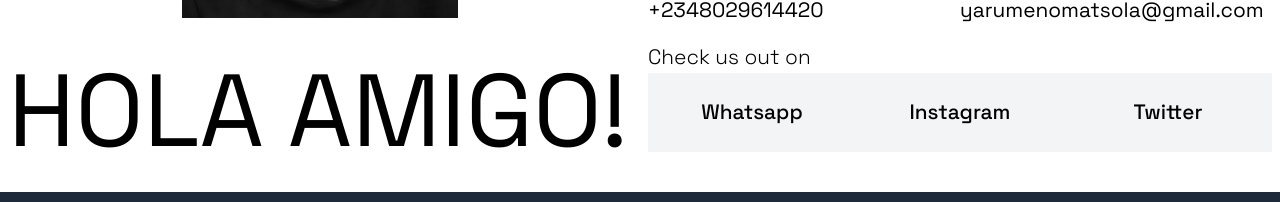
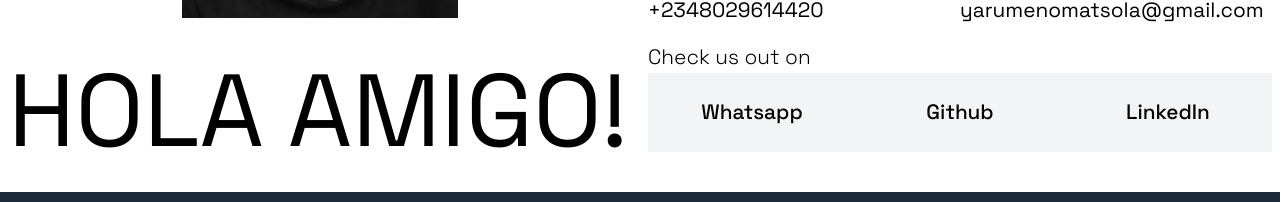
Before and after one commit to Omat-hub/omatsola_portfolio, a React (Vite) app: page /contact in a window 1280 px wide. Shown: the part 568-770 px from the top of the page. Built offline with nearby package versions, Linux system fonts and the light colour scheme.

Commit message:
anchor links

```diff
--- a/src/screens/About.jsx
+++ b/src/screens/About.jsx
@@ -103,22 +103,22 @@ const About = () => {
 
             <div className="flex flex-row text-center text-base md:text-lg font-medium justify-between">
             <a
-                href="#projects"
+                href="https://wa.me/qr/4CBTXBLTT4APO1"
                 className="flex-1 py-8  w-full    hover:bg-green-300 transition bg-gray-100"
               >
                 Whatsapp
               </a>
               <a
-                href="#projects"
+                href="https://github.com/Omat-hubs"
                 className="flex-1 py-8  w-full   hover:bg-red-300 transition bg-gray-100"
               >
-                Instagram
+                Github
               </a>
               <a
-                href="#projects"
+                href="https://www.linkedin.com/in/omatsolayarumen"
                 className="flex-1 py-8  w-full   hover:bg-blue-300 transition  bg-gray-100"
               >
-                Twitter
+                LinkedIn
               </a>
             </div>
           </div>
--- a/src/screens/Contact.jsx
+++ b/src/screens/Contact.jsx
@@ -29,29 +29,31 @@ const Contact = () => {
 
         <div className="self-end">
           <p className="font-light">Drop an email</p>
-          <a href="yarumenomatsola@gmail.com">yarumenomatsola@gmail.com</a>
+          <a href="mailto:yarumenomatsola@gmail.com">
+            yarumenomatsola@gmail.com
+          </a>
         </div>
 
         <div className="md:col-span-2 self-end">
           <p className="font-light">Check us out on</p>
           <div className="flex flex-row text-center  font-medium justify-center ">
             <a
-              href="#projects"
+              href="https://wa.me/qr/4CBTXBLTT4APO1"
               className="flex-1 py-6  hover:bg-green-300 transition bg-gray-100"
             >
               Whatsapp
             </a>
             <a
-              href="#projects"
+              href="https://github.com/Omat-hubs"
               className="flex-1 py-6  hover:bg-red-300 transition bg-gray-100"
             >
-              Instagram
+              Github
             </a>
             <a
-              href="#projects"
+              href="https://www.linkedin.com/in/omatsolayarumen"
               className="flex-1 py-6   hover:bg-blue-300 transition  bg-gray-100"
             >
-              Twitter
+              LinkedIn
             </a>
           </div>
         </div>
--- a/src/screens/Home.jsx
+++ b/src/screens/Home.jsx
@@ -20,19 +20,19 @@ const Home = () => {
 
             <div className="flex flex-col text-center flex-wrap justify-between w-full gap-2">
               <a
-                href="#projects"
+                href="https://wa.me/qr/4CBTXBLTT4APO1"
                 className="px-6 py-6  hover:bg-green-300 transition bg-gray-100"
               >
                 Whatsapp
               </a>
               <a
-                href="#projects"
+                href="https://github.com/Omat-hubs"
                 className="px-6 py-6  hover:bg-red-300 transition bg-gray-100"
               >
-                Instagram
+                Github
               </a>
               <a
-                href="#projects"
+                href="https://www.linkedin.com/in/omatsolayarumen"
                 className="px-6 py-6  hover:bg-blue-300 transition  bg-gray-100"
               >
                 LinkedIn
```
